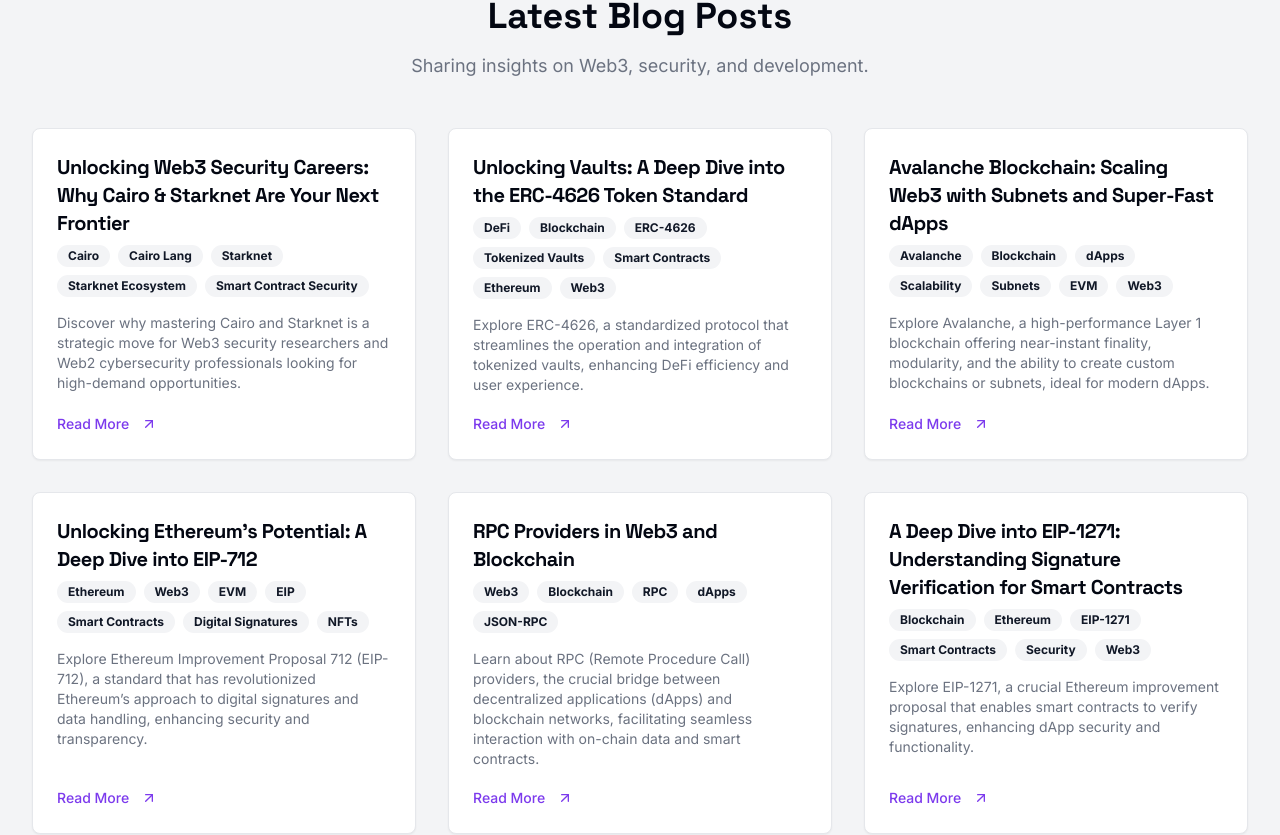
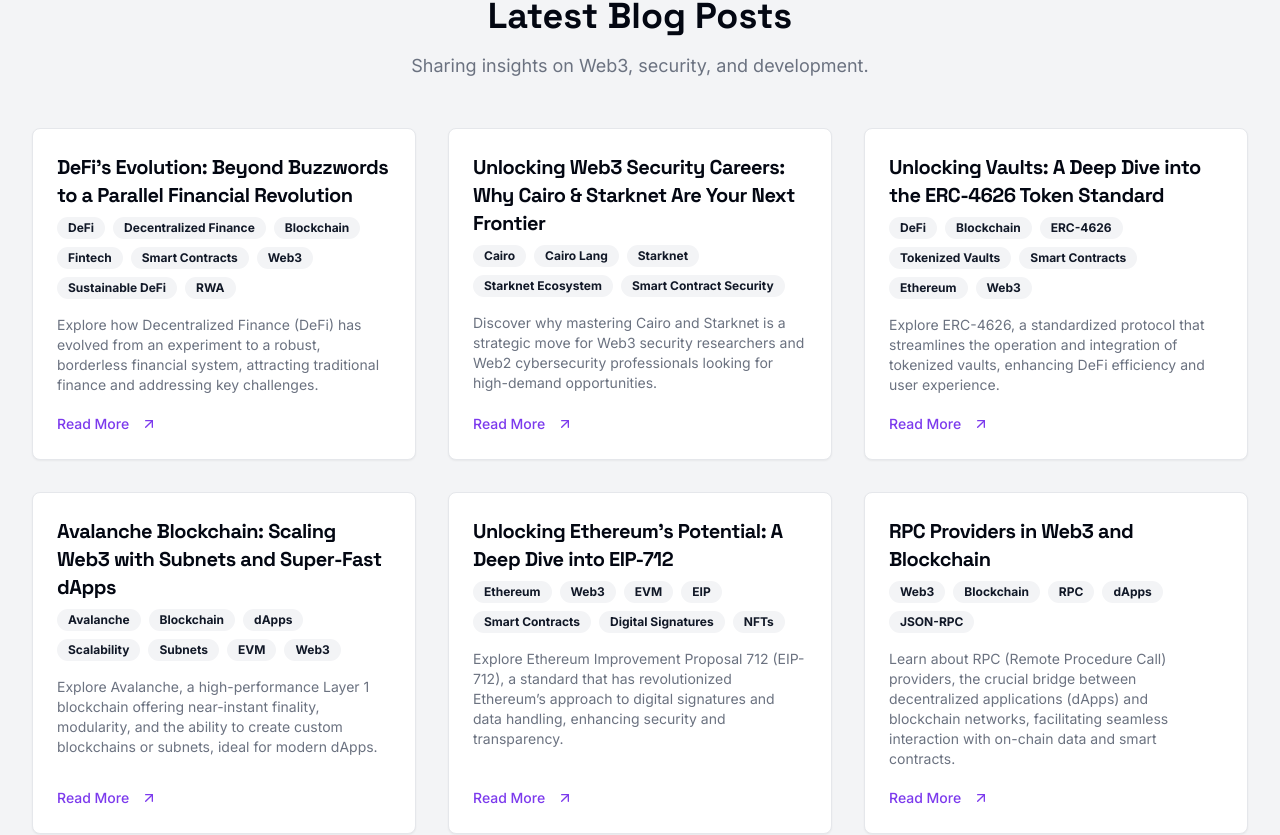
Before and after one commit to mishraji874/Portfolio, a Next.js app: page / in a window 1280 px wide. Shown: the part 8115-8950 px from the top of the page. Built offline with nearby package versions, Linux system fonts and the light colour scheme.

Commit message:
src/components/sections/blog.tsx defi-parallel-finance-system blog updated

```diff
--- a/src/components/sections/blog.tsx
+++ b/src/components/sections/blog.tsx
@@ -5,6 +5,23 @@
 import { ArrowUpRight, ArrowRight } from "lucide-react";
 
 const blogPosts = [
+  {
+    title:
+      "DeFi's Evolution: Beyond Buzzwords to a Parallel Financial Revolution",
+    description:
+      "Explore how Decentralized Finance (DeFi) has evolved from an experiment to a robust, borderless financial system, attracting traditional finance and addressing key challenges.",
+    url: "https://markdown-memoirs.vercel.app/blogs/defi-parallel-financial-system",
+    tags: [
+      "DeFi",
+      "Decentralized Finance",
+      "Blockchain",
+      "Fintech",
+      "Smart Contracts",
+      "Web3",
+      "Sustainable DeFi",
+      "RWA",
+    ],
+  },
   {
     title:
       "Unlocking Web3 Security Careers: Why Cairo & Starknet Are Your Next Frontier",
@@ -71,21 +88,6 @@
       "Learn about RPC (Remote Procedure Call) providers, the crucial bridge between decentralized applications (dApps) and blockchain networks, facilitating seamless interaction with on-chain data and smart contracts.",
     url: "https://markdown-memoirs.vercel.app/blogs/rpc-providers-web3-blockchain",
     tags: ["Web3", "Blockchain", "RPC", "dApps", "JSON-RPC"],
-  },
-  {
-    title:
-      "A Deep Dive into EIP-1271: Understanding Signature Verification for Smart Contracts",
-    description:
-      "Explore EIP-1271, a crucial Ethereum improvement proposal that enables smart contracts to verify signatures, enhancing dApp security and functionality.",
-    url: "https://markdown-memoirs.vercel.app/blogs/eip-1271-deep-dive",
-    tags: [
-      "Blockchain",
-      "Ethereum",
-      "EIP-1271",
-      "Smart Contracts",
-      "Security",
-      "Web3",
-    ],
   },
 ];
 
```
